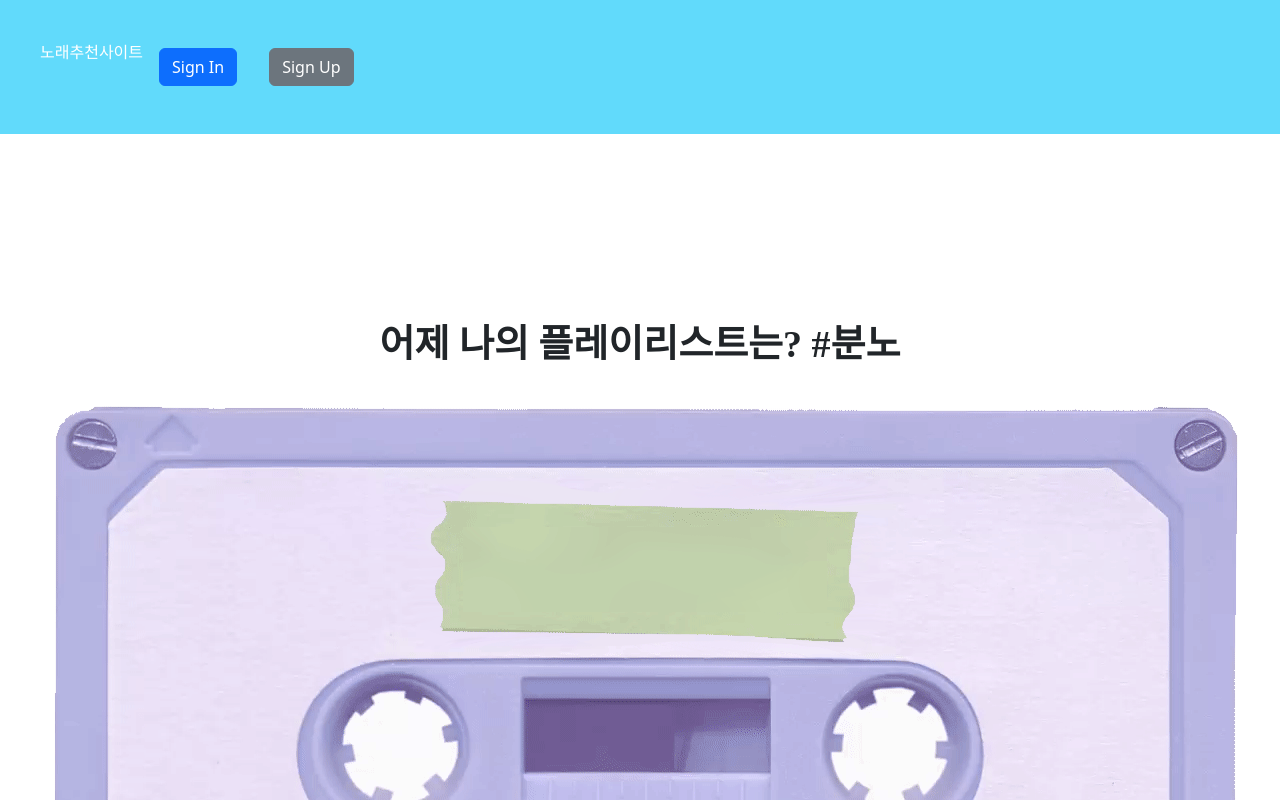
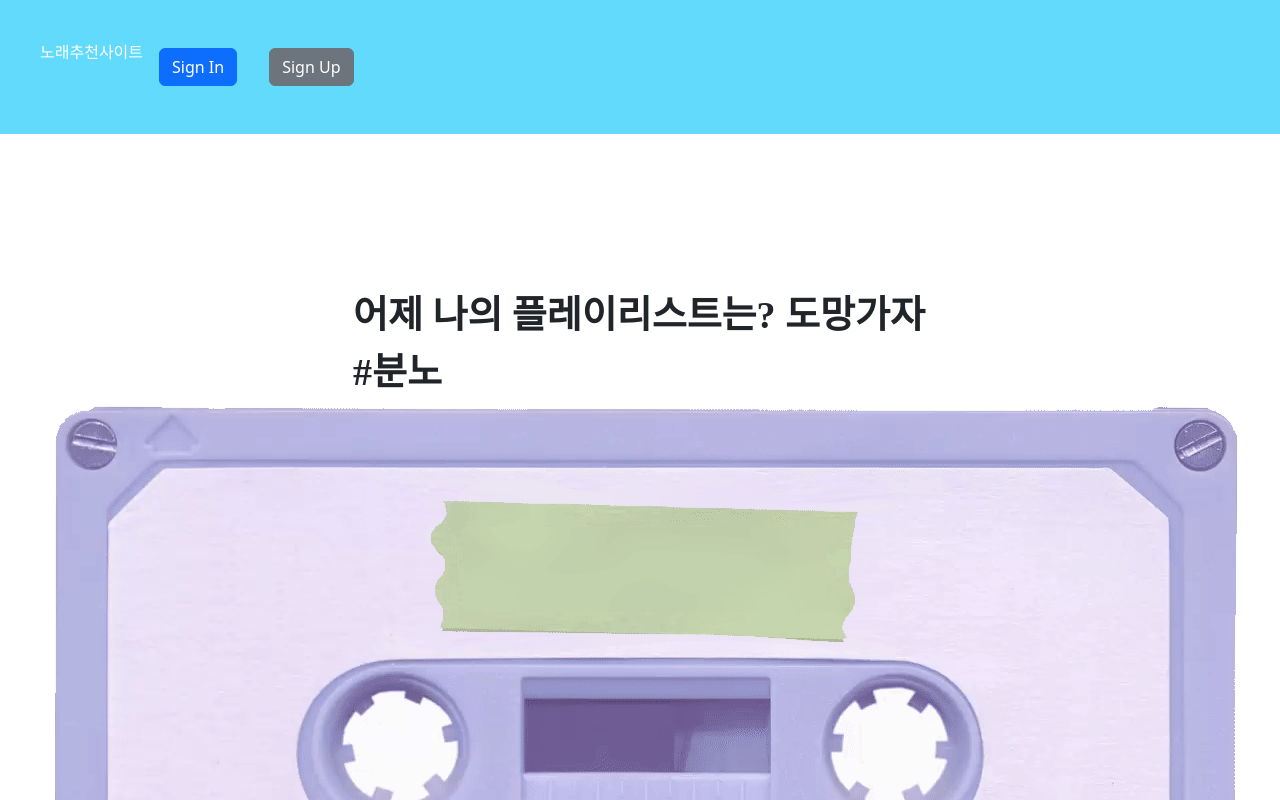
Before and after one commit to rabbitlover12/js, a React (Create React App) app: page / in a window 1280 px wide. Shown: the top 800 px of the page. Built offline with nearby package versions, Linux system fonts and the light colour scheme; a web font is replaced by a local one.

Commit message:
도망가자test

```diff
--- a/src/components/BannerText.js
+++ b/src/components/BannerText.js
@@ -15,7 +15,7 @@ const BannerText = () => {
 
   return (
     <div className='banner-text'>
-      어제 나의 플레이리스트는? {currentCategory}
+      어제 나의 플레이리스트는? 도망가자{currentCategory}
     </div>
   );
 };
```
